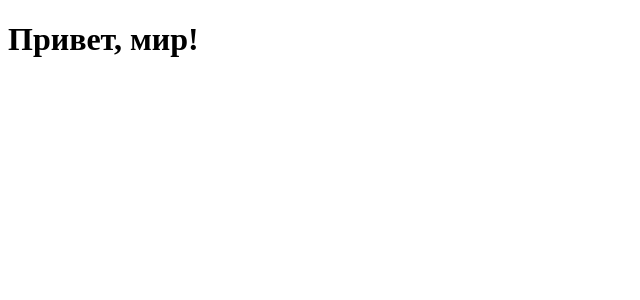
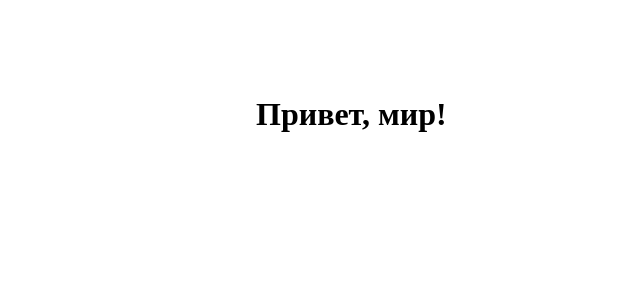
Before and after one commit to pavel-degtiarev/users-list, a React app: page / in a window 1280 px wide. Shown: the top 300 px of the page, without its empty margins (0-640 px from the left). Built offline with nearby package versions, Linux system fonts and the light colour scheme.

Commit message:
добавлен App

```diff
--- /dev/null
+++ b/src/components/app/app.jsx
@@ -0,0 +1,11 @@
+import React from 'react';
+
+import { Container } from "../container/container";
+
+export function App() {
+  return (
+    <Container>
+      <h1>Привет, мир!</h1>
+    </Container>
+  );
+}
--- a/src/index.jsx
+++ b/src/index.jsx
@@ -2,8 +2,9 @@
 
 import React from 'react';
 import ReactDOM from 'react-dom/client';
+import { App } from './components/app/app';
 
 // import "./index.scss";
 
 const root = ReactDOM.createRoot(document.getElementById("main"));
-root.render(<h1>Привет, мир!</h1>);
+root.render(<App/>);
```
